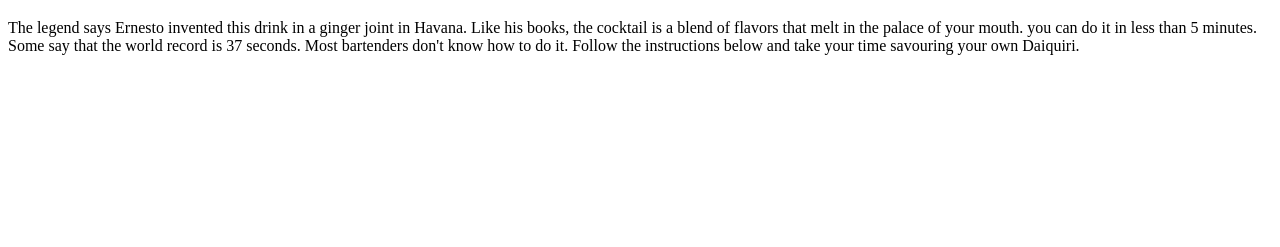
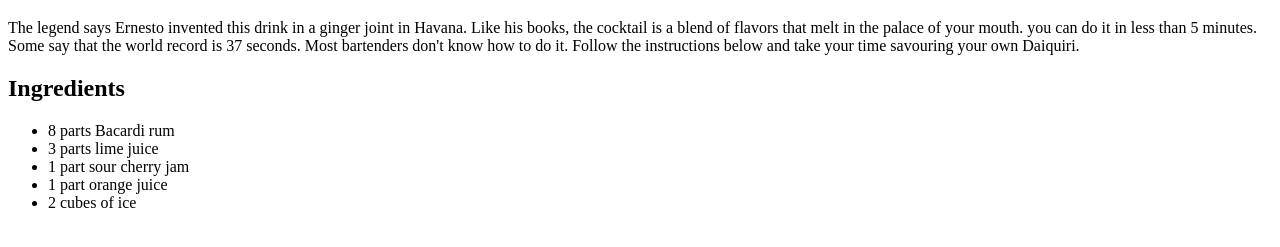
Before and after one commit to yonagami/cfsd-recipe-page, a plain HTML site: page index.html in a window 1280 px wide. Shown: the part 61-308 px from the top of the page. Drawn offline with Linux system fonts and the light colour scheme.

Commit message:
Added ingredients

```diff
--- a/index.html
+++ b/index.html
@@ -7,5 +7,13 @@
   <body>
 		<h1>Make a timeless Daiquiri Hemingway</h1>
 		<p>The legend says Ernesto invented this drink in a ginger joint in Havana. Like his books, the cocktail is a blend of flavors that melt in the palace of your mouth. you can do it in less than 5 minutes. Some say that the world record is 37 seconds. Most bartenders don't know how to do it. Follow the instructions below and take your time savouring your own Daiquiri.</p>
+    <h2>Ingredients</h2>
+    <ul>
+      <li>8 parts Bacardi rum</li>
+      <li>3 parts lime juice</li>
+      <li>1 part sour cherry jam</li>
+      <li>1 part orange juice</li>
+      <li>2 cubes of ice</li>
+    </ul>
   </body>
 </html>
```
